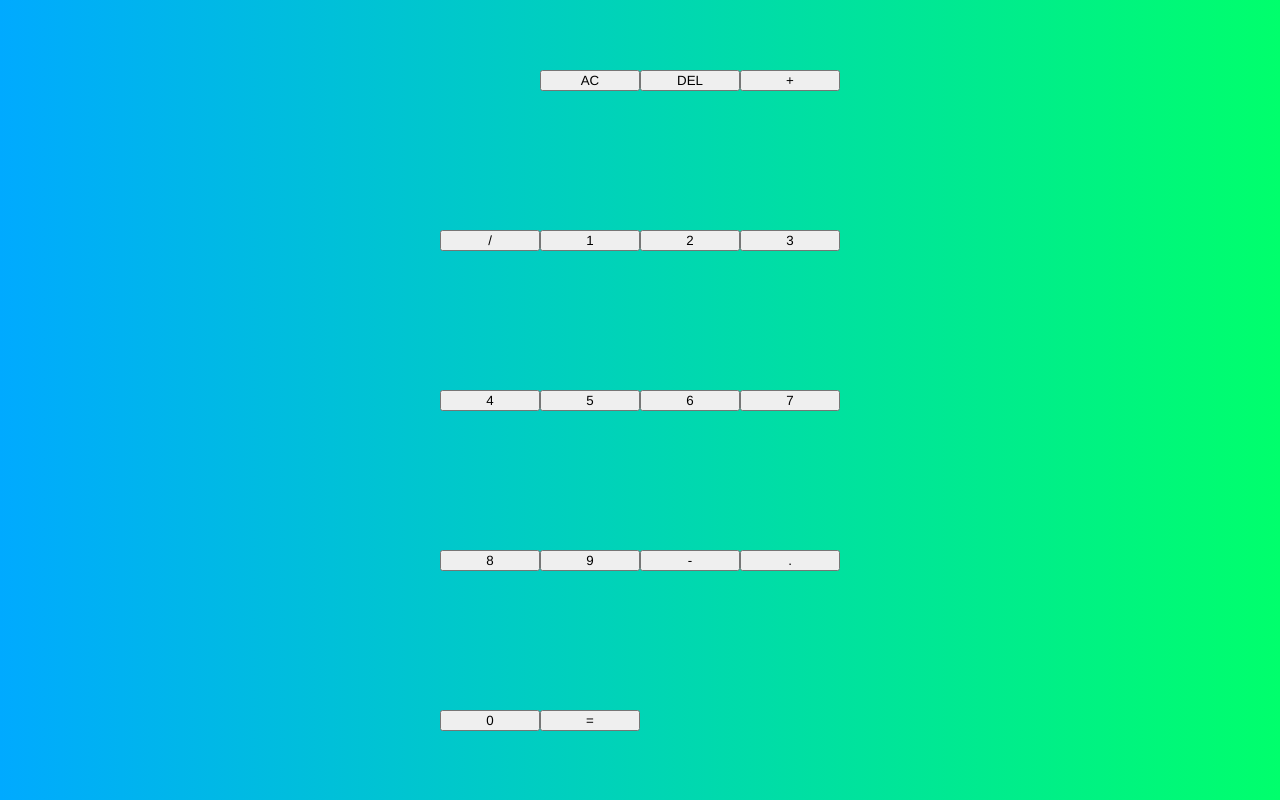
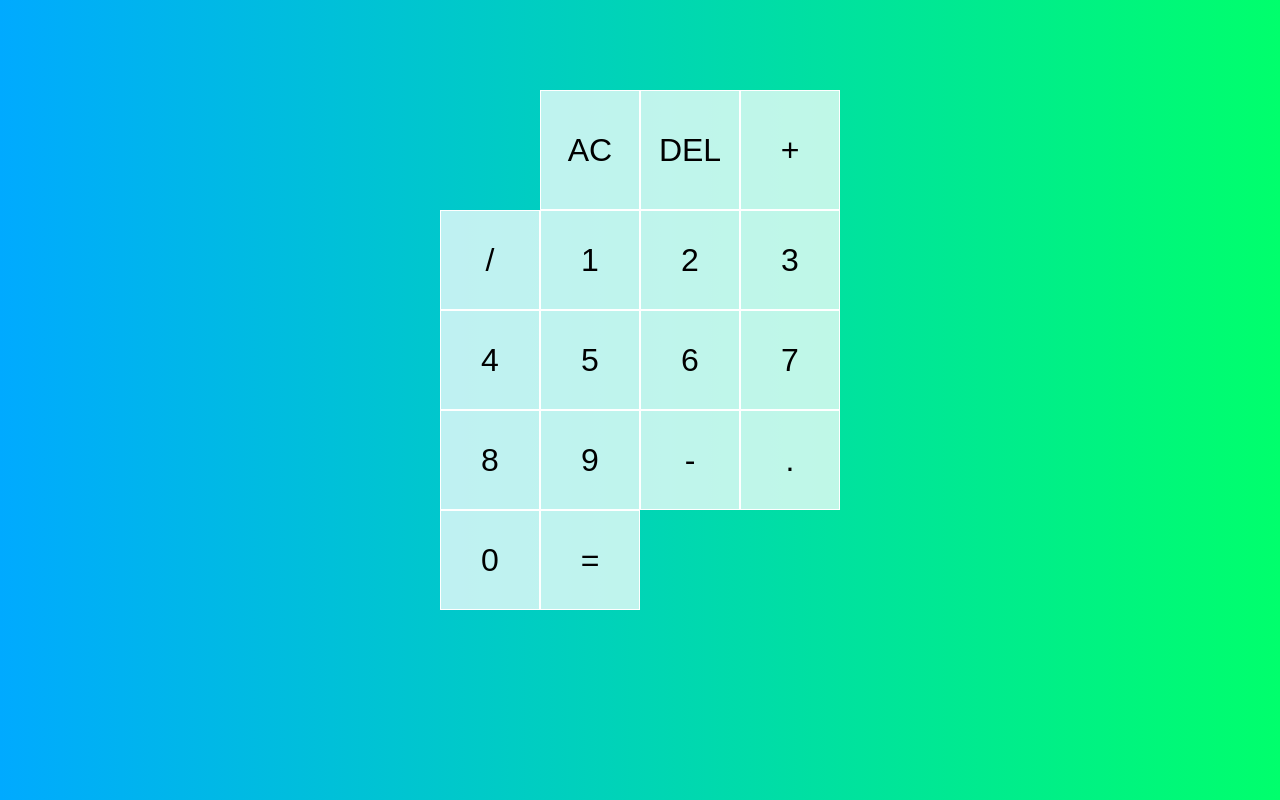
Before and after one commit to RyanD177/Creating-a-Calculator-for-practice, a plain HTML site: page index.html in a window 1280 px wide. Drawn offline with Linux system fonts and the light colour scheme.

Commit message:
progress calc

```diff
--- a/style.css
+++ b/style.css
@@ -1,29 +1,32 @@
-*,*::before, *::after {
+*, *::before, *::after {
     box-sizing: border-box;
-    font-family: 'Franklin Gothic Medium', 'Arial Narrow', Arial, sans-serif;
+    font-family: Gotham Rounded, sans-serif;
     font-weight: normal;
+  }
 
-}
-body {
-    padding: 0%;
+  body {
+    padding: 0;
     margin: 0;
-    background:linear-gradient(to right, #00aaff, #00FF6C);
+    background: linear-gradient(to right, #00AAFF, #00FF6C);
+  }
 
-
-}
-
-
-.calculator-grid{
+  .calculator-grid {
     display: grid;
     justify-content: center;
-    align-items: center;
+    align-content: center;
     min-height: 100vh;
     grid-template-columns: repeat(4, 100px);
-    grid-template-rows: minmax(120, auto) repeat(5, 100px);
+    grid-template-rows: minmax(120px, auto) repeat(5, 100px);
+  }
 
-}
+  .calculator-grid > button {
+    cursor: pointer;
+    font-size: 2rem;
+    border: 1px solid white;
+    outline: none;
+    background-color: rgba(255, 255, 255, .75);
+  }
 
-.calculator-grid> button {
-    cursor: pointer;
-
-}
+  .calculator-grid > button:hover {
+    background-color: rgba(255, 255, 255, .9);
+  }
```
